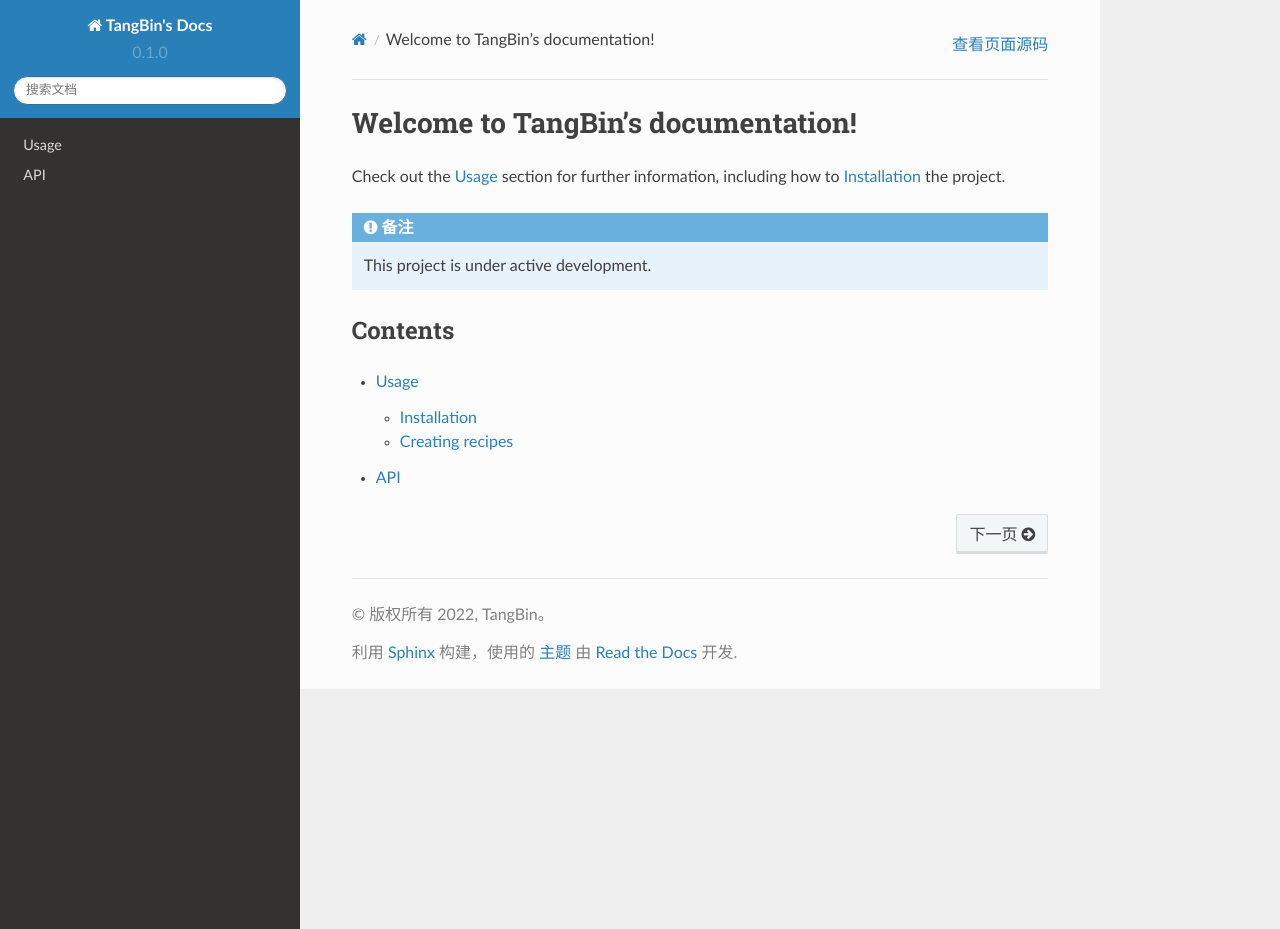
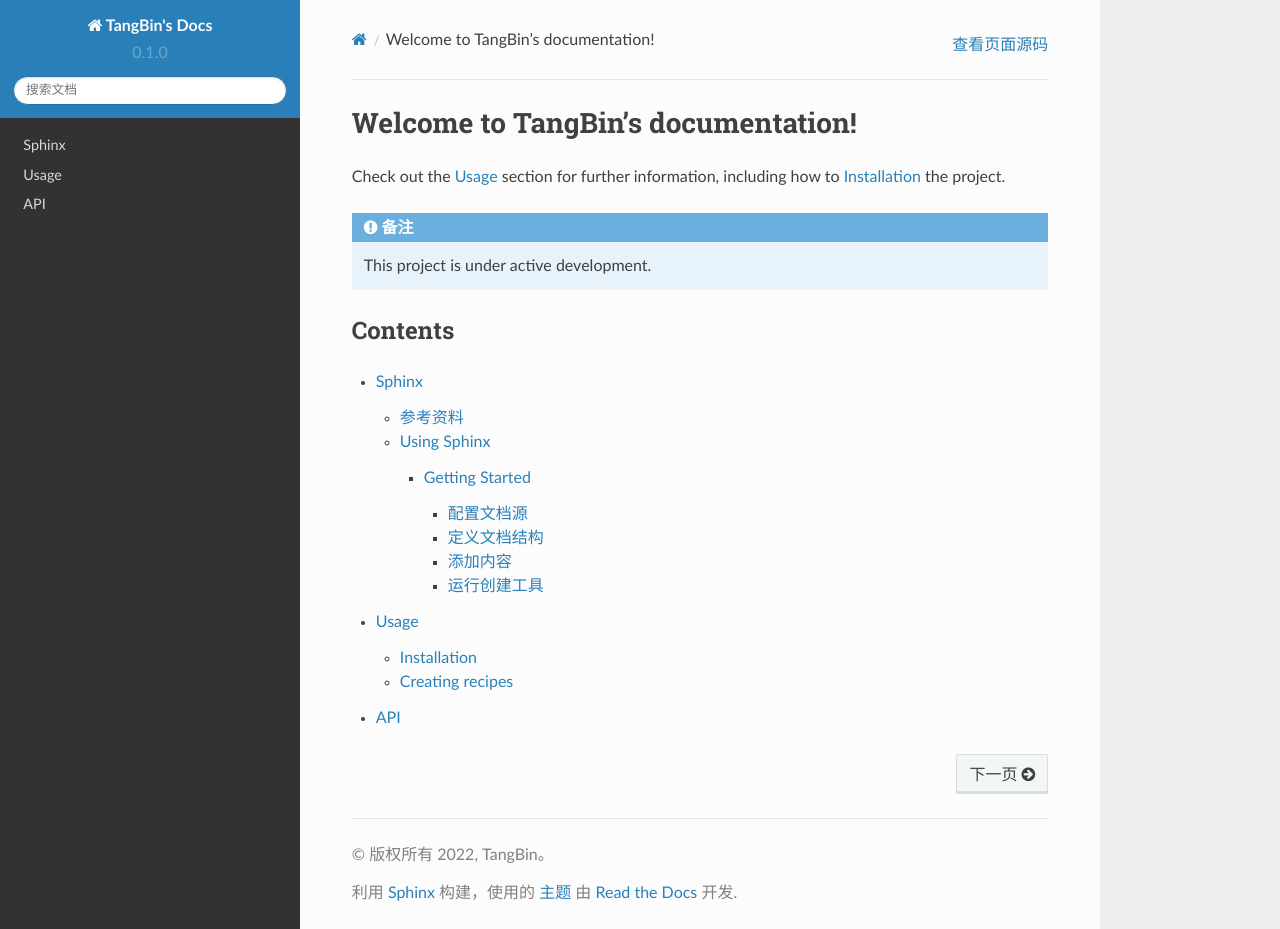
Before and after one commit to arm-tangb/tangb-docs, a Sphinx documentation site: the page built from docs/source/index.rst, in a window 1280 px wide and 929 px high. Built offline with Sphinx 7.4.7 and the Read the Docs theme 2.0.0, drawn with Linux system fonts in a browser that asks for light colours; pages that are not in the unit, such as notebooks, are missing from menus.

Commit message:
[add ] sphinx.rst

```diff
--- a/docs/source/index.rst
+++ b/docs/source/index.rst
@@ -15,5 +15,6 @@ Contents
 .. toctree::
 
    ProjectManagement
+   sphinx
    usage
    api
--- /dev/null
+++ b/docs/source/sphinx.rst
@@ -0,0 +1,93 @@
+
+==============================
+Sphinx
+==============================
+
++--------+------------+-----------------------+-----------------------------------------------+
+| 版本   | 更新日期   | 编辑                  | 说明                                          |
++========+============+=======================+===============================================+
+| v1.0.1 | 2022.09.06 | 唐斌                  | 整理参考资料                                  |
++--------+------------+-----------------------+-----------------------------------------------+
+| v1.0.0 | 2022.08.26 | 唐斌: 7120094@qq.com  | 初始版本                                      |
++--------+------------+-----------------------+-----------------------------------------------+
+
+
+参考资料
+==============================
+
+Using Sphinx:
+`[英文] <https://www.sphinx-doc.org/en/master/usage/index.html>`_
+`[中文] <https://www.sphinx-doc.org/zh_CN/master/usage/index.html>`_
+
+reStructuredText `[docutils] <https://docutils.sourceforge.io/rst.html>`_
+
+reStructuredText 参考:
+`[sphinx] <https://www.sphinx-doc.org/en/master/usage/restructuredtext/index.html>`_
+`[快速开始] <https://docutils.sourceforge.io/docs/user/rst/quickref.html>`_
+`[标记规范] <https://docutils.sourceforge.io/docs/ref/rst/restructuredtext.html>`_
+`[指令] <https://docutils.sourceforge.io/docs/ref/rst/directives.html>`_
+
+Using Sphinx
+==============================
+
+Getting Started
+------------------------------
+
+配置文档源
+~~~~~~~~~~~~~~~~~~~~~~~~~~~~~~
+
+.. code-block:: shell
+
+    sphinx-quickstart
+
+    > 项目语种 [en]: zh_CN
+
+
+定义文档结构
+~~~~~~~~~~~~~~~~~~~~~~~~~~~~~~
+.. code-block::
+
+    .. toctree::
+       :maxdepth: 1
+       :caption: 工具
+
+       doc/sphinx
+
+添加内容
+~~~~~~~~~~~~~~~~~~~~~~~~~~~~~~
+
+略
+
+运行创建工具
+~~~~~~~~~~~~~~~~~~~~~~~~~~~~~~
+
++ 手动构建
+
+.. code-block:: shell
+
+    sphinx-build -b html . _build/html
+    # or
+    make.bat  html  # Windows
+    make html       # Linux
+
++ 自动构建并本地预览
+
+.. code-block:: shell
+
+    sphinx-autobuild . _build/html
+
+`本地访问`_
+
+.. _本地访问: http://127.0.0.1:8000/
+
++ 远程访问
+
+进入到生成的_build/html目录，运行如下指令：
+
+.. code-block:: shell
+
+    python3 -m http.server --bind 0.0.0.0 8000
+
+`远程访问`_
+
+.. _远程访问: http://docs.tangb.site:63980
```
